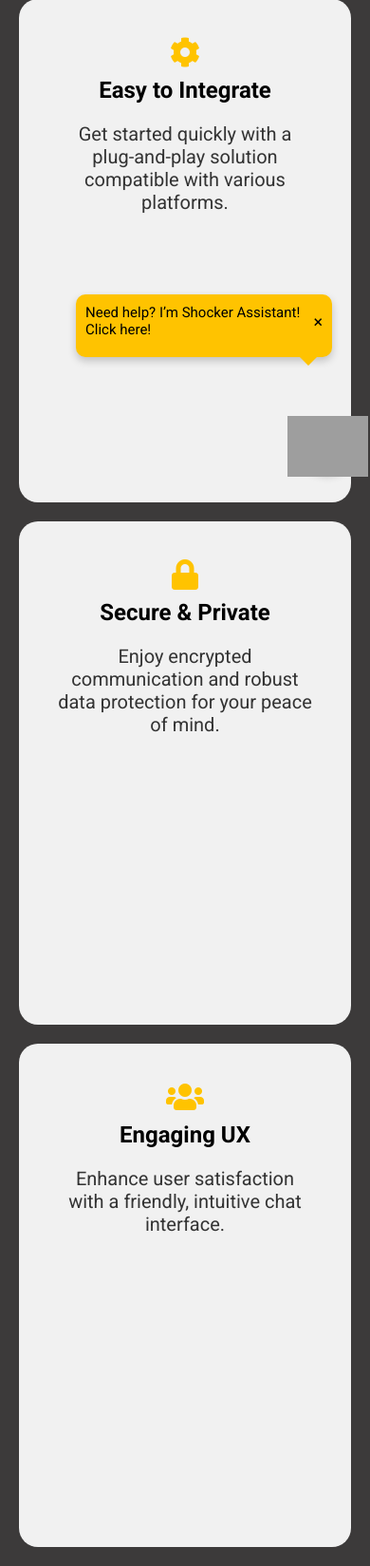
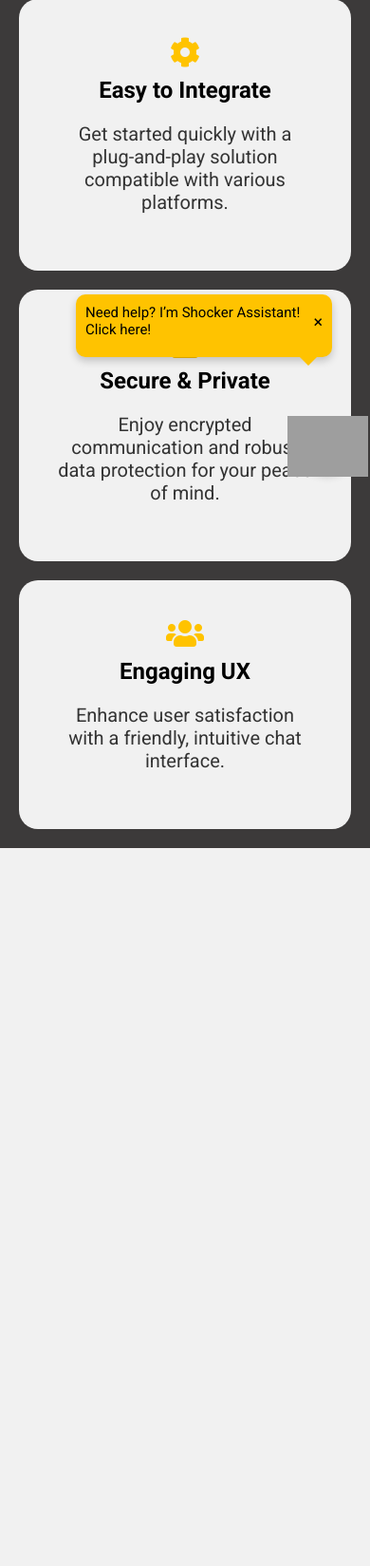
Before and after one commit to hermesdev0131/Langchain-AI-Chatbot, a Flask app: page / in a window 390 px wide. Shown: the part 329-1978 px from the top of the page at 95% size. After the commit the page ends 1222 px from the top, so only its background shows below. Run offline with Flask 3, Linux system fonts and the light colour scheme; grey boxes are pictures that could not be loaded.

Commit message:
change the flex for the extra space in the features on phone or smaller screens

```diff
--- a/static/script.js
+++ b/static/script.js
@@ -4,39 +4,27 @@ function toggleChat() {
     const isVisible = popup.classList.contains('show');
 
     if (isVisible) {
+        // Start fade-out animation
         popup.classList.add('fade-out');
-        popup.addEventListener('transitionend', () => {
-            popup.style.display = 'none';
-            popup.classList.remove('show', 'fade-out');
-        }, { once: true });
+
+        // Listen for transition end to hide the popup once
+        popup.addEventListener('transitionend', handleFadeOut, { once: true });
     } else {
+        // Remove any existing fade-out class
+        popup.classList.remove('fade-out');
+
+        // Show popup and start fade-in animation
         popup.style.display = 'flex';
-        popup.classList.remove('fade-out');
-        void popup.offsetWidth; // Restart animation
+        // Force reflow to restart the transition
+        void popup.offsetWidth;
         popup.classList.add('show');
 
-        // Responsive chatbot height
-        if (window.innerWidth < 768) {
-            popup.style.height = "400px";
-        } else {
-            popup.style.height = "500px";
-        }
-
+        // Automatically focus on the input box after transition
         setTimeout(() => {
             document.getElementById('chatInput').focus();
-        }, 300);
+        }, 300); // Match this timeout with the CSS transition duration
     }
 }
-
-// Adjust chatbot for small screens
-window.addEventListener('resize', () => {
-    const popup = document.getElementById('chatPopup');
-    if (window.innerWidth < 768) {
-        popup.style.height = "400px";
-    } else {
-        popup.style.height = "500px";
-    }
-});
 
 // Handle fade-out transition end
 function handleFadeOut(event) {
@@ -136,7 +124,7 @@ function scrollToBottom() {
 function addMessage(content, sender) {
     const chatBody = document.getElementById('chatBody');
     const messageDiv = document.createElement('div');
-    messageDiv.className = `chatbot__message chatbot__message--${sender} message-fade-in`;
+    messageDiv.className = `chatbot__message chatbot__message--${sender}message-fade-in`;
 
     const iconContainer = document.createElement('div');
     iconContainer.className = 'chatbot__icon-container';
@@ -147,7 +135,6 @@ function addMessage(content, sender) {
         icon.height = 30;
         icon.weight  = 30;
     }
-
     const labelDiv = document.createElement('div');
     labelDiv.className = 'chatbot__label';
     labelDiv.textContent = sender === 'user' ? 'You' : 'Shocker Assistant';
@@ -156,28 +143,23 @@ function addMessage(content, sender) {
     textDiv.className = 'chatbot__text';
     textDiv.textContent = content;
 
+
+    if (sender === "bot") {
+      textDiv.innerHTML = makeLinksClickable(content);
+    } else {
+      textDiv.textContent = content;
+    }
+
     iconContainer.appendChild(icon);
     messageDiv.appendChild(iconContainer)
     messageDiv.appendChild(labelDiv);
     messageDiv.appendChild(textDiv);
     chatBody.appendChild(messageDiv);
     scrollToBottom();  // Automatically scroll to bottom
-
-    // Trigger animation
-    setTimeout(() => {
-        messageDiv.classList.add('message-slide-up');
-    }, 50);
-
-    if (sender === "bot") {
-      textDiv.innerHTML = makeLinksClickable(content);
-    } else {
-      textDiv.textContent = content;
-    }
 }
 
 // Function to detect URLs in text and convert them into clickable links
 function makeLinksClickable(text) {
-
     // This pattern looks for URLs starting with http(s):// or www.,
     // followed by non-whitespace characters.
     const urlPattern = /((https?:\/\/|www\.)[^\s]+)/g;
--- a/static/style.css
+++ b/static/style.css
@@ -61,7 +61,6 @@
       border-radius: 20px;
       padding: 40px;
       max-width: 250px;
-      flex: 1 1 450px;
     }
 
     .feature i {
```
